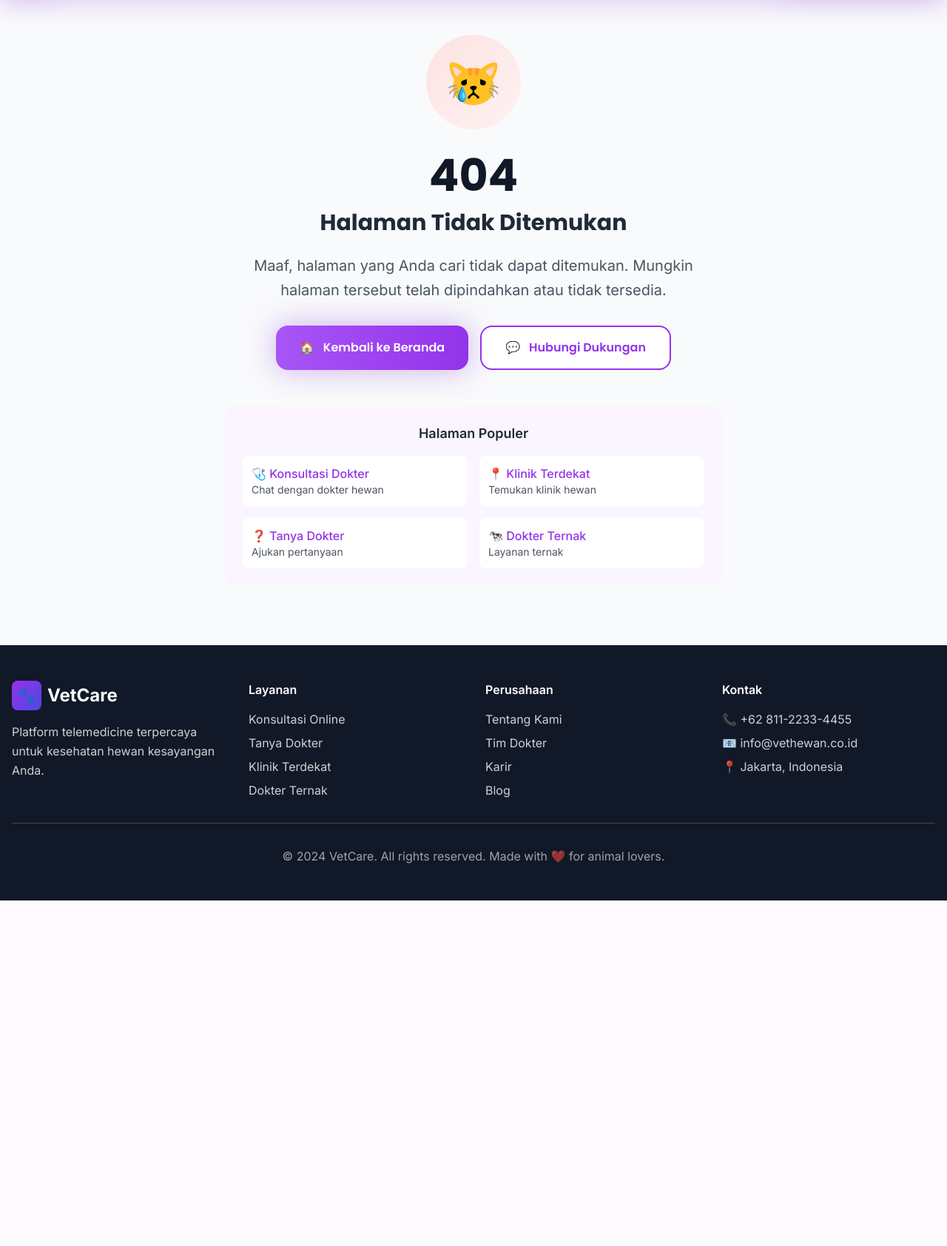
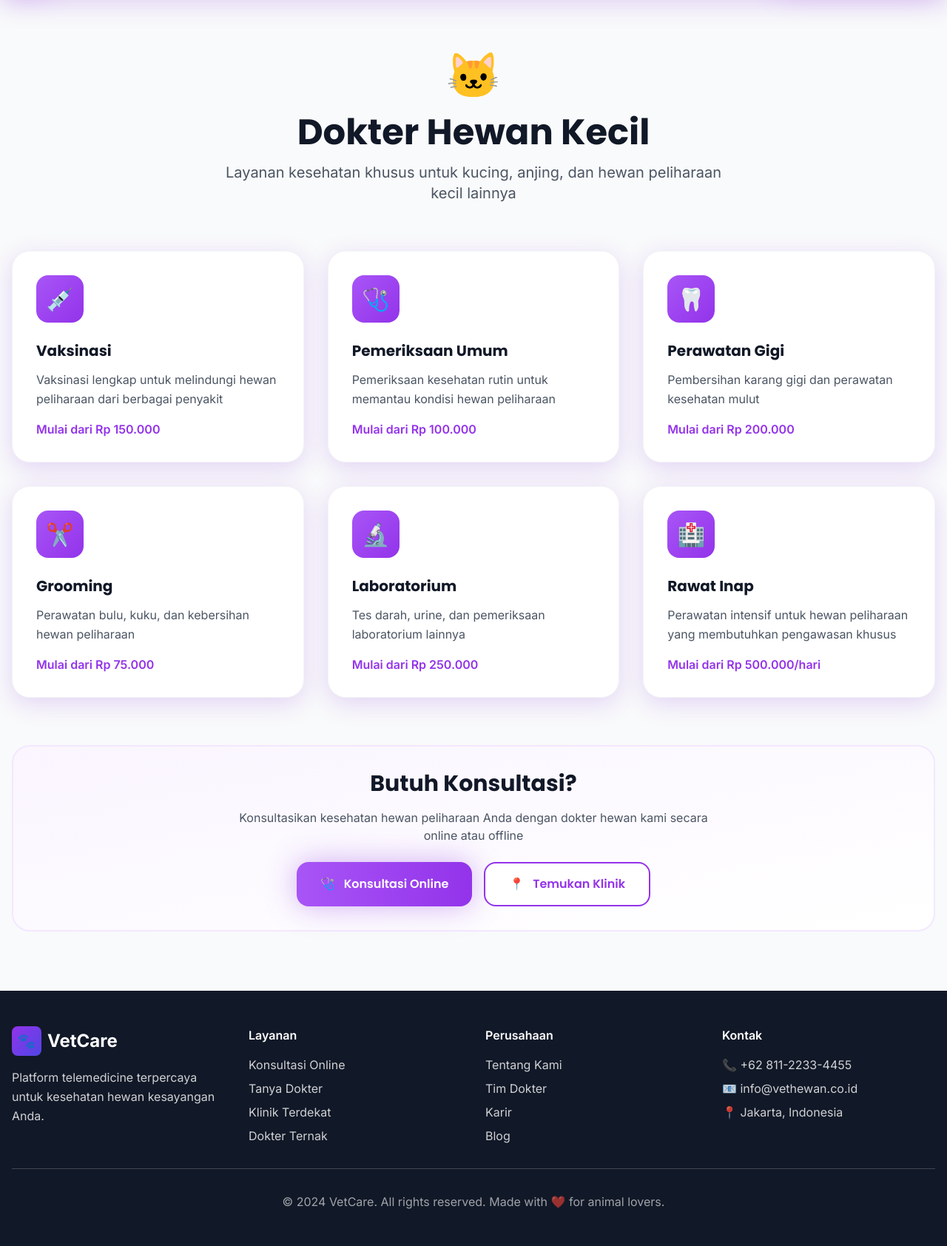
Before and after one commit to ZFL01/Vetcare, a PHP site: page /index.php?route=dokter-hewan-kecil in a window 1280 px wide. Shown: the part 81-1765 px from the top of the page at 74% size. Before the commit the page ends 1298 px from the top, so only its background shows below. Run offline with PHP 8.4, Linux system fonts and the light colour scheme; some libraries are stand-ins or nearby versions.

Commit message:
setup login dan pnmbahan layanan

```diff
--- a/header.php
+++ b/header.php
@@ -5,7 +5,7 @@ $currentPage = isset($_GET['route']) ? $_GET['route'] : '';
 <header class="fixed top-0 left-0 right-0 z-50 bg-white/95 backdrop-blur-xl border-b border-purple-200 shadow-card">
     <div class="container mx-auto px-4">
         <div class="flex items-center justify-between h-20">
-            <div class="flex items-center gap-3 group cursor-pointer" onclick="navigateTo('/')">
+            <div class="flex items-center gap-3 group cursor-pointer" onclick="navigateTo('?route=')">
                 <div class="w-12 h-12 bg-gradient-to-br from-purple-500 to-purple-600 rounded-xl flex items-center justify-center group-hover:scale-110 transition-transform duration-300 shadow-glow">
                     <span class="text-white text-2xl">🐾</span>
                 </div>
@@ -57,6 +57,13 @@ $currentPage = isset($_GET['route']) ? $_GET['route'] : '';
                             <div>
                                 <div class="font-medium">Dokter Ternak</div>
                                 <div class="text-xs text-gray-500">Hewan Produktif</div>
+                            </div>
+                        </a>
+                        <a href="?route=dokter-hewan-kecil" class="flex items-center gap-3 px-4 py-3 text-sm text-gray-700 hover:bg-purple-50 hover:text-purple-600 transition-all duration-200 rounded-lg mx-2">
+                            <span class="text-lg">🐱</span>
+                            <div>
+                                <div class="font-medium">Dokter Hewan Kecil</div>
+                                <div class="text-xs text-gray-500">Kucing, Anjing & Hewan Peliharaan</div>
                             </div>
                         </a>
                     </div>
@@ -111,6 +118,7 @@ $currentPage = isset($_GET['route']) ? $_GET['route'] : '';
                         <a href="?route=tanya-dokter" onclick="toggleMobileMenu()" class="block text-left text-sm text-gray-600 hover:text-purple-600 transition-colors">❓ Tanya Dokter</a>
                         <a href="?route=klinik-terdekat" onclick="toggleMobileMenu()" class="block text-left text-sm text-gray-600 hover:text-purple-600 transition-colors">📍 Klinik Terdekat</a>
                         <a href="?route=dokter-ternak" onclick="toggleMobileMenu()" class="block text-left text-sm text-gray-600 hover:text-purple-600 transition-colors">🐄 Dokter Ternak</a>
+                        <a href="?route=dokter-hewan-kecil" onclick="toggleMobileMenu()" class="block text-left text-sm text-gray-600 hover:text-purple-600 transition-colors">🐱 Dokter Hewan Kecil</a>
                     </div>
                 </div>
 
@@ -155,7 +163,12 @@ $currentPage = isset($_GET['route']) ? $_GET['route'] : '';
 <script>
 // Header JavaScript functions
 function navigateTo(path) {
-    window.location.href = path;
+    // If path is just '?route=', redirect to home
+    if (path === '?route=') {
+        window.location.href = '?route=';
+    } else {
+        window.location.href = path;
+    }
 }
 
 function scrollToSection(sectionId) {
@@ -164,7 +177,7 @@ function scrollToSection(sectionId) {
     const currentRoute = urlParams.get('route') || '';
     if (currentRoute !== '' && currentRoute !== '/') {
         // If not on home page, redirect to home with scroll parameter
-        window.location.href = '/?scroll=' + sectionId;
+        window.location.href = '?route=&scroll=' + sectionId;
         return;
     }
     // If on home page, scroll to the section
--- a/index.php
+++ b/index.php
@@ -1,3 +1,8 @@
+// Start session at the very beginning to avoid header issues
+if (session_status() === PHP_SESSION_NONE) {
+    session_start();
+}
+
 <?php
 // Main entry point for PHP application
 $route = isset($_GET['route']) ? $_GET['route'] : '';
@@ -35,6 +40,11 @@ switch ($route) {
         $pageDescription = 'Layanan kesehatan untuk ternak dan hewan produktif';
         $contentFile = 'pages/dokter-ternak.php';
         break;
+    case 'dokter-hewan-kecil':
+        $pageTitle = 'Dokter Hewan Kecil - VetCare';
+        $pageDescription = 'Layanan kesehatan untuk kucing, anjing, dan hewan peliharaan kecil';
+        $contentFile = 'pages/dokter-hewan-kecil.php';
+        break;
     case 'auth':
         $pageTitle = 'Masuk/Daftar - VetCare';
         $pageDescription = 'Masuk atau daftar akun VetCare';
--- /dev/null
+++ b/pages/dokter-hewan-kecil.php
@@ -0,0 +1,106 @@
+<!-- Dokter Hewan Kecil Page -->
+<main class="pt-32 pb-20">
+    <div class="container mx-auto px-4">
+        <!-- Header Section -->
+        <div class="text-center mb-16 animate-fade-in">
+            <div class="inline-block mb-6">
+                <span class="text-6xl">🐱</span>
+            </div>
+            <h1 class="font-display text-4xl md:text-5xl font-bold text-gray-900 mb-4">
+                Dokter Hewan Kecil
+            </h1>
+            <p class="text-xl text-gray-600 max-w-2xl mx-auto">
+                Layanan kesehatan khusus untuk kucing, anjing, dan hewan peliharaan kecil lainnya
+            </p>
+        </div>
+
+        <!-- Services Grid -->
+        <div class="grid md:grid-cols-2 lg:grid-cols-3 gap-8 mb-16">
+            <div class="bg-white rounded-3xl shadow-card p-8 border border-gray-100">
+                <div class="w-16 h-16 bg-gradient-to-br from-purple-500 to-purple-600 rounded-2xl flex items-center justify-center mb-6">
+                    <span class="text-3xl">💉</span>
+                </div>
+                <h3 class="font-display text-xl font-bold text-gray-900 mb-3">Vaksinasi</h3>
+                <p class="text-gray-600 leading-relaxed mb-4">
+                    Vaksinasi lengkap untuk melindungi hewan peliharaan dari berbagai penyakit
+                </p>
+                <div class="text-purple-600 font-semibold">Mulai dari Rp 150.000</div>
+            </div>
+
+            <div class="bg-white rounded-3xl shadow-card p-8 border border-gray-100">
+                <div class="w-16 h-16 bg-gradient-to-br from-purple-500 to-purple-600 rounded-2xl flex items-center justify-center mb-6">
+                    <span class="text-3xl">🩺</span>
+                </div>
+                <h3 class="font-display text-xl font-bold text-gray-900 mb-3">Pemeriksaan Umum</h3>
+                <p class="text-gray-600 leading-relaxed mb-4">
+                    Pemeriksaan kesehatan rutin untuk memantau kondisi hewan peliharaan
+                </p>
+                <div class="text-purple-600 font-semibold">Mulai dari Rp 100.000</div>
+            </div>
+
+            <div class="bg-white rounded-3xl shadow-card p-8 border border-gray-100">
+                <div class="w-16 h-16 bg-gradient-to-br from-purple-500 to-purple-600 rounded-2xl flex items-center justify-center mb-6">
+                    <span class="text-3xl">🦷</span>
+                </div>
+                <h3 class="font-display text-xl font-bold text-gray-900 mb-3">Perawatan Gigi</h3>
+                <p class="text-gray-600 leading-relaxed mb-4">
+                    Pembersihan karang gigi dan perawatan kesehatan mulut
+                </p>
+                <div class="text-purple-600 font-semibold">Mulai dari Rp 200.000</div>
+            </div>
+
+            <div class="bg-white rounded-3xl shadow-card p-8 border border-gray-100">
+                <div class="w-16 h-16 bg-gradient-to-br from-purple-500 to-purple-600 rounded-2xl flex items-center justify-center mb-6">
+                    <span class="text-3xl">✂️</span>
+                </div>
+                <h3 class="font-display text-xl font-bold text-gray-900 mb-3">Grooming</h3>
+                <p class="text-gray-600 leading-relaxed mb-4">
+                    Perawatan bulu, kuku, dan kebersihan hewan peliharaan
+                </p>
+                <div class="text-purple-600 font-semibold">Mulai dari Rp 75.000</div>
+            </div>
+
+            <div class="bg-white rounded-3xl shadow-card p-8 border border-gray-100">
+                <div class="w-16 h-16 bg-gradient-to-br from-purple-500 to-purple-600 rounded-2xl flex items-center justify-center mb-6">
+                    <span class="text-3xl">🔬</span>
+                </div>
+                <h3 class="font-display text-xl font-bold text-gray-900 mb-3">Laboratorium</h3>
+                <p class="text-gray-600 leading-relaxed mb-4">
+                    Tes darah, urine, dan pemeriksaan laboratorium lainnya
+                </p>
+                <div class="text-purple-600 font-semibold">Mulai dari Rp 250.000</div>
+            </div>
+
+            <div class="bg-white rounded-3xl shadow-card p-8 border border-gray-100">
+                <div class="w-16 h-16 bg-gradient-to-br from-purple-500 to-purple-600 rounded-2xl flex items-center justify-center mb-6">
+                    <span class="text-3xl">🏥</span>
+                </div>
+                <h3 class="font-display text-xl font-bold text-gray-900 mb-3">Rawat Inap</h3>
+                <p class="text-gray-600 leading-relaxed mb-4">
+                    Perawatan intensif untuk hewan peliharaan yang membutuhkan pengawasan khusus
+                </p>
+                <div class="text-purple-600 font-semibold">Mulai dari Rp 500.000/hari</div>
+            </div>
+        </div>
+
+        <!-- CTA Section -->
+        <div class="bg-gradient-to-br from-purple-50 to-white border-2 border-purple-100 rounded-3xl p-8 text-center">
+            <h2 class="font-display text-3xl font-bold text-gray-900 mb-4">
+                Butuh Konsultasi?
+            </h2>
+            <p class="text-gray-600 mb-6 max-w-2xl mx-auto">
+                Konsultasikan kesehatan hewan peliharaan Anda dengan dokter hewan kami secara online atau offline
+            </p>
+            <div class="flex flex-col sm:flex-row gap-4 justify-center">
+                <button onclick="navigateTo('?route=konsultasi-dokter')" class="font-display font-semibold bg-gradient-to-r from-purple-500 to-purple-600 text-white px-8 py-4 rounded-2xl hover:from-purple-600 hover:to-purple-700 transition-all duration-300 shadow-glow">
+                    <span class="mr-2">🩺</span>
+                    Konsultasi Online
+                </button>
+                <button onclick="navigateTo('?route=klinik-terdekat')" class="font-display font-semibold bg-white text-purple-600 border-2 border-purple-600 px-8 py-4 rounded-2xl hover:bg-purple-50 transition-all duration-300">
+                    <span class="mr-2">📍</span>
+                    Temukan Klinik
+                </button>
+            </div>
+        </div>
+    </div>
+</main>
```
Also changed, not shown: pages/auth.php (+1 -6 lines), pages/home.php (+16 -2 lines).
